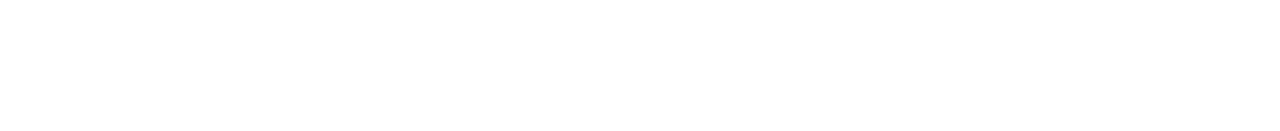
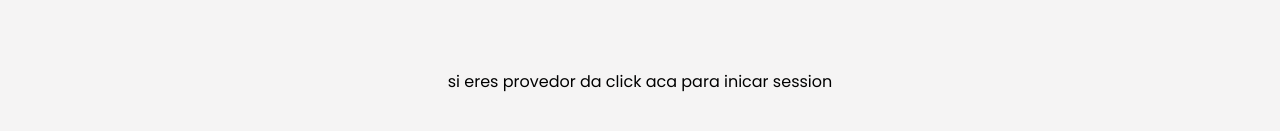
Before and after one commit to PaulSantiagoValdivia/bolivia-market, a Next.js app: page / in a window 1280 px wide. Shown: the part 247-378 px from the top of the page. Built offline with nearby package versions, Linux system fonts and the light colour scheme; no server answers; the database is empty.

Commit message:
fix: form errors

```diff
--- a/components/add-info-company/AddInfoCompany.js
+++ b/components/add-info-company/AddInfoCompany.js
@@ -128,6 +128,7 @@ export default function AddInfoCompany({ companyId }) {
               isOpen={portadaModalOpen}
               onClose={() => setPortadaModalOpen(false)}
               onConfirm={handlePortadaModalConfirm}
+              currentValue={formData.imagen_portada}
             />
           )}
         </div>
@@ -149,6 +150,7 @@ export default function AddInfoCompany({ companyId }) {
               isOpen={tituloCatalogoModalOpen}
               onClose={() => setTituloCatalogoModalOpen(false)}
               onConfirm={handleTituloCatalogoModalConfirm}
+              currentValue={formData.titulo_catalogo}
             />
           )}
         </div>
@@ -170,6 +172,7 @@ export default function AddInfoCompany({ companyId }) {
               isOpen={descripcionModalOpen}
               onClose={() => setDescripcionModalOpen(false)}
               onConfirm={handleDescripcionModalConfirm}
+              currentValue={formData.descripcion}
             />
           )}
         </div>
@@ -193,6 +196,7 @@ export default function AddInfoCompany({ companyId }) {
               isOpen={bannerModalOpen}
               onClose={() => setBannerModalOpen(false)}
               onConfirm={handleBannerModalConfirm}
+              currentValue={formData.banner}
             />
           )}
         </div>
--- a/components/add-products/addproducts.module.css
+++ b/components/add-products/addproducts.module.css
@@ -212,7 +212,6 @@
   border: 1px solid #292D32;
   color: #FDB600;
   border: none;
-  border: none;
   outline: none;
 }
 
--- /dev/null
+++ b/components/footer/Footer.js
@@ -0,0 +1,14 @@
+import styles from './footer.module.css'
+import { useRouter } from 'next/router';
+const Footer =  ()=>{
+  const router= useRouter();
+return(
+  <div className={styles.footerContent}>
+   <p className={styles.inicio} onClick={() => router.push("https://la-constru.vercel.app/inicio")}>
+    si eres provedor da click aca para inicar session
+    </p>
+  </div>
+)
+}
+
+export default Footer;
--- /dev/null
+++ b/components/footer/footer.module.css
@@ -0,0 +1,21 @@
+.footerContent{
+  display: flex;
+  flex-direction: column;
+  align-items: center;
+  padding: 80px 30px 50px;
+  gap: 10px;
+  background: #F5F4F4;
+  width: auto;
+  height: 80px;
+  font-family: 'Poppins';
+  font-style: normal;
+  font-weight: 400;
+  font-size: 16px;
+  line-height: 24px;
+  color: #000000;
+  text-align: center;
+}
+
+.inicio{
+  cursor: pointer;
+}
--- a/components/modal-form/BannerModal.js
+++ b/components/modal-form/BannerModal.js
@@ -2,8 +2,8 @@
 import { useState } from 'react';
 import styles from './modal.module.css';
 import { CgClose } from "react-icons/cg";
-export default function BannerModal({ isOpen, onClose, onConfirm }) {
-  const [inputValue, setInputValue] = useState('');
+export default function BannerModal({ isOpen, onClose, onConfirm,currentValue }) {
+  const [inputValue, setInputValue] = useState(currentValue);
 
   const handleChange = (e) => {
     const file = e.target.files[0];
--- a/components/modal-form/DescripcionModal.js
+++ b/components/modal-form/DescripcionModal.js
@@ -3,7 +3,7 @@ import { useState } from 'react';
 import styles from './modal.module.css';
 import { CgClose } from "react-icons/cg";
 
-export default function DescripcionModal({ isOpen, onClose, onConfirm }) {
+export default function DescripcionModal({ isOpen, onClose, onConfirm,currentValue }) {
   const [inputValue, setInputValue] = useState('');
 
   const handleChange = (e) => {
@@ -18,7 +18,7 @@ export default function DescripcionModal({ isOpen, onClose, onConfirm }) {
         </button>
         <h3 className={styles.textForm}>agregar descripcion del catalogo</h3>
         <p className={styles.p}>agregar descripcion</p>
-          <textarea className={styles.labelImage}  type="text" value={inputValue} onChange={handleChange} />
+          <textarea className={styles.labelImage}  type="text" value={currentValue} onChange={handleChange} />
         <button className={styles.submitButton} onClick={() => onConfirm(inputValue)}>aceptar</button>
       </div>
     </div>
--- a/components/modal-form/PortadaModal.js
+++ b/components/modal-form/PortadaModal.js
@@ -2,8 +2,8 @@
 import { useState } from 'react';
 import styles from './modal.module.css';
 import { CgClose } from "react-icons/cg";
-export default function PortadaModal({ isOpen, onClose, onConfirm }) {
-  const [inputValue, setInputValue] = useState('');
+export default function PortadaModal({ isOpen, onClose, onConfirm,currentValue }) {
+  const [inputValue, setInputValue] = useState(currentValue);
 
   const handleChange = (e) => {
     const file = e.target.files[0];
--- a/components/modal-form/TituloCatalogoModal.js
+++ b/components/modal-form/TituloCatalogoModal.js
@@ -2,7 +2,7 @@
 import { useState } from 'react';
 import styles from './modal.module.css';
 import { CgClose } from "react-icons/cg";
-export default function TituloCatalogoModal({ isOpen, onClose, onConfirm }) {
+export default function TituloCatalogoModal({ isOpen, onClose, onConfirm, currentValue }) {
   const [inputValue, setInputValue] = useState('');
 
   const handleChange = (e) => {
@@ -17,7 +17,7 @@ export default function TituloCatalogoModal({ isOpen, onClose, onConfirm }) {
         </button>
         <h3 className={styles.textForm}>agregar imagen de Portada</h3>
         <p className={styles.p}>agregar titulo</p>
-        <textarea  className={styles.labelImage}  type="text" value={inputValue} onChange={handleChange} />
+        <textarea  className={styles.labelImage}  type="text" value={currentValue} onChange={handleChange} />
         <button className={styles.submitButton} onClick={() => onConfirm(inputValue)}>aceptar</button>
       </div>
     </div>
--- a/pages/index.js
+++ b/pages/index.js
@@ -1,3 +1,4 @@
+import Footer from "@/components/footer/Footer";
 import CatalogCompanies from "@/components/main-la-constru/CatalogCompanies";
 import NavBar from "@/components/navl-la-constru/NavBar"
 
@@ -6,6 +7,7 @@ export default function LaConstru() {
     <main>
       <NavBar />
       <CatalogCompanies />
+      <Footer/>
     </main>
   )
 }
```
